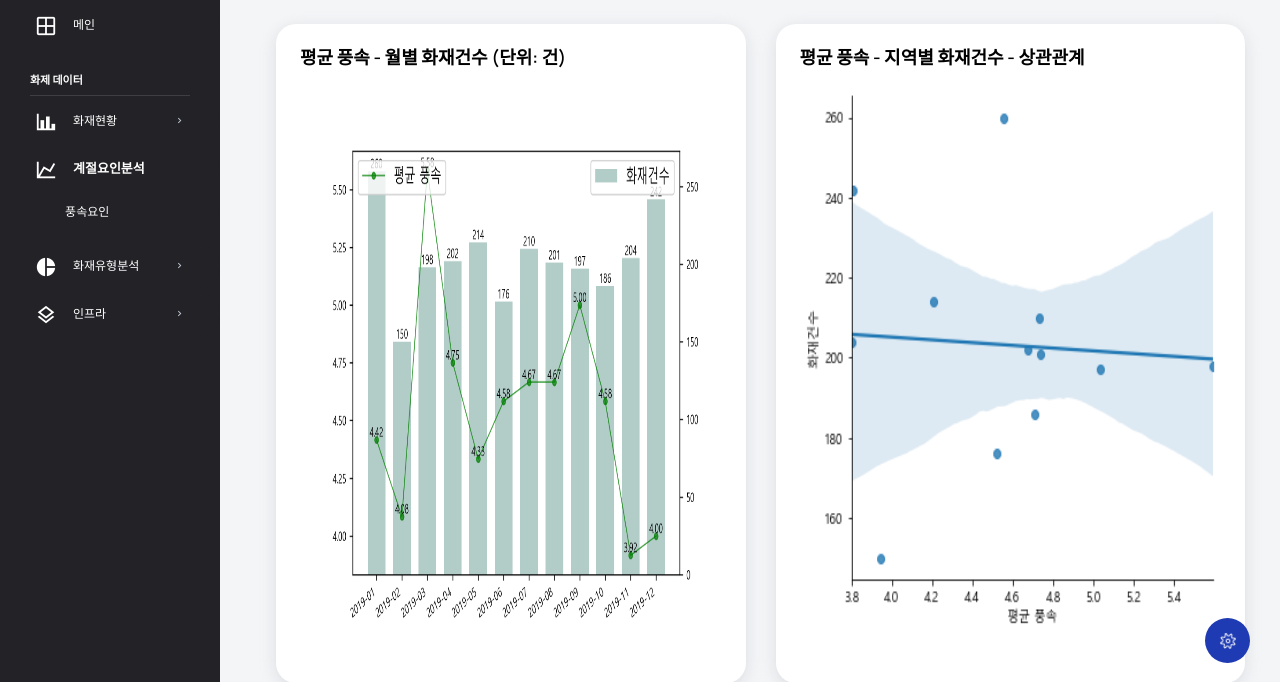
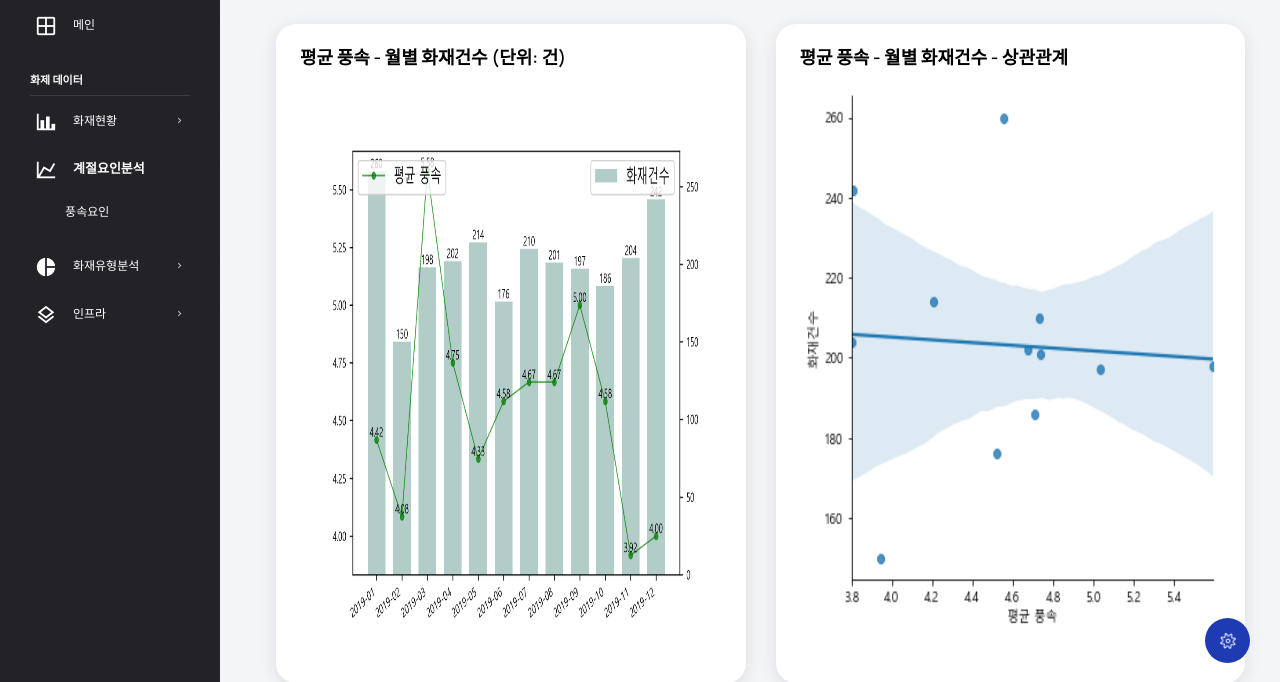
Before and after one commit to lilpkiah/FireFightingProject_Tableau, a Django app: template firefightingproject_tableau/apps/templates/home/chartjs1.html in a window 1280 px wide. Shown: the part 97-779 px from the top of the page. Run offline with Django 3.2, Linux system fonts and the light colour scheme; the template is opened without the code that fills it, so the values that code supplies are empty; some libraries are stand-ins or nearby versions.

Commit message:
지역별 -> 월별

```diff
--- a/firefightingproject_tableau/apps/templates/home/chartjs1.html
+++ b/firefightingproject_tableau/apps/templates/home/chartjs1.html
@@ -27,7 +27,7 @@
       <div class="col-lg-6 grid-margin stretch-card">
         <div class="card">
           <div class="card-body">
-            <h4 class="card-title">평균 풍속 - 지역별 화재건수 - 상관관계</h4>
+            <h4 class="card-title">평균 풍속 - 월별 화재건수 - 상관관계</h4>
             <div class="form-group row">
               <img src="{% static 'images/cor05.png' %}" width=500, height=550>
             </div>
```
Also changed, not shown: firefightingproject_tableau/apps/static/images/fig09.png, firefightingproject_tableau/apps/static/images/fig11.png, 1 other file.
